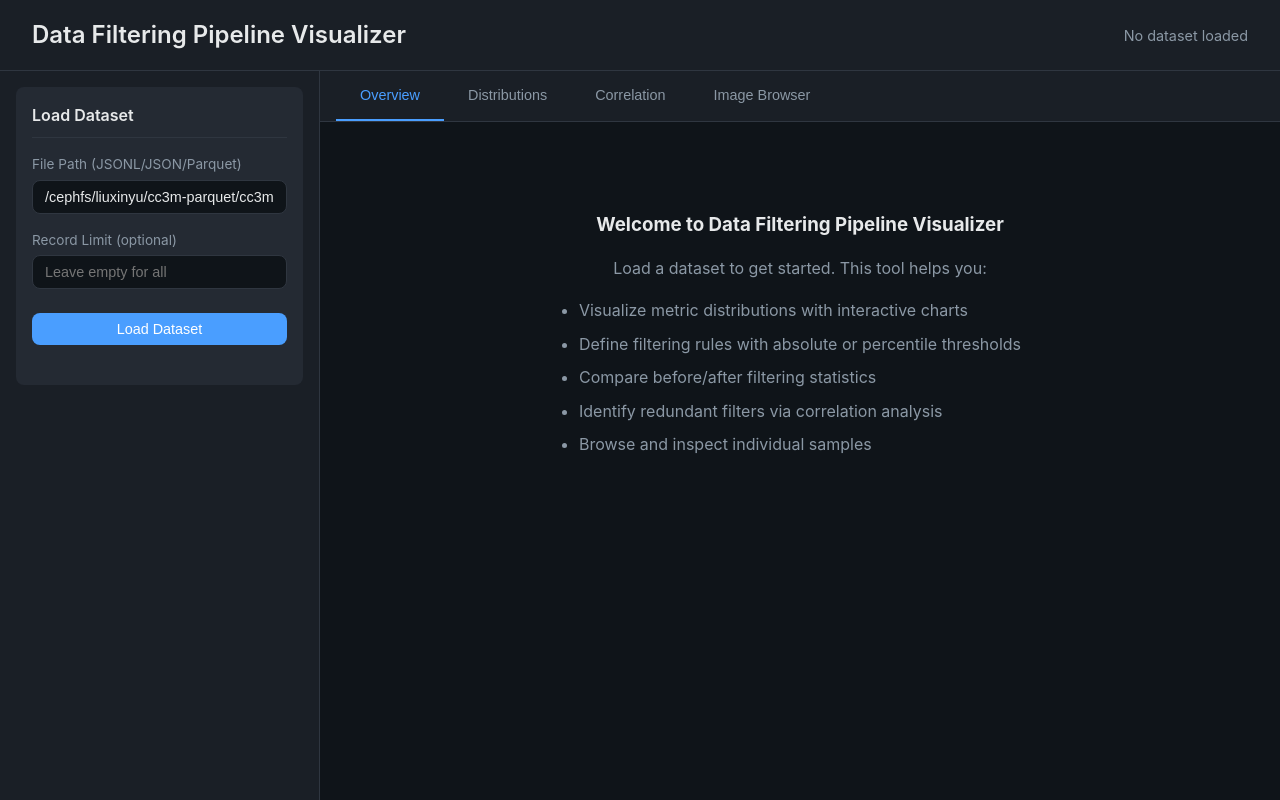
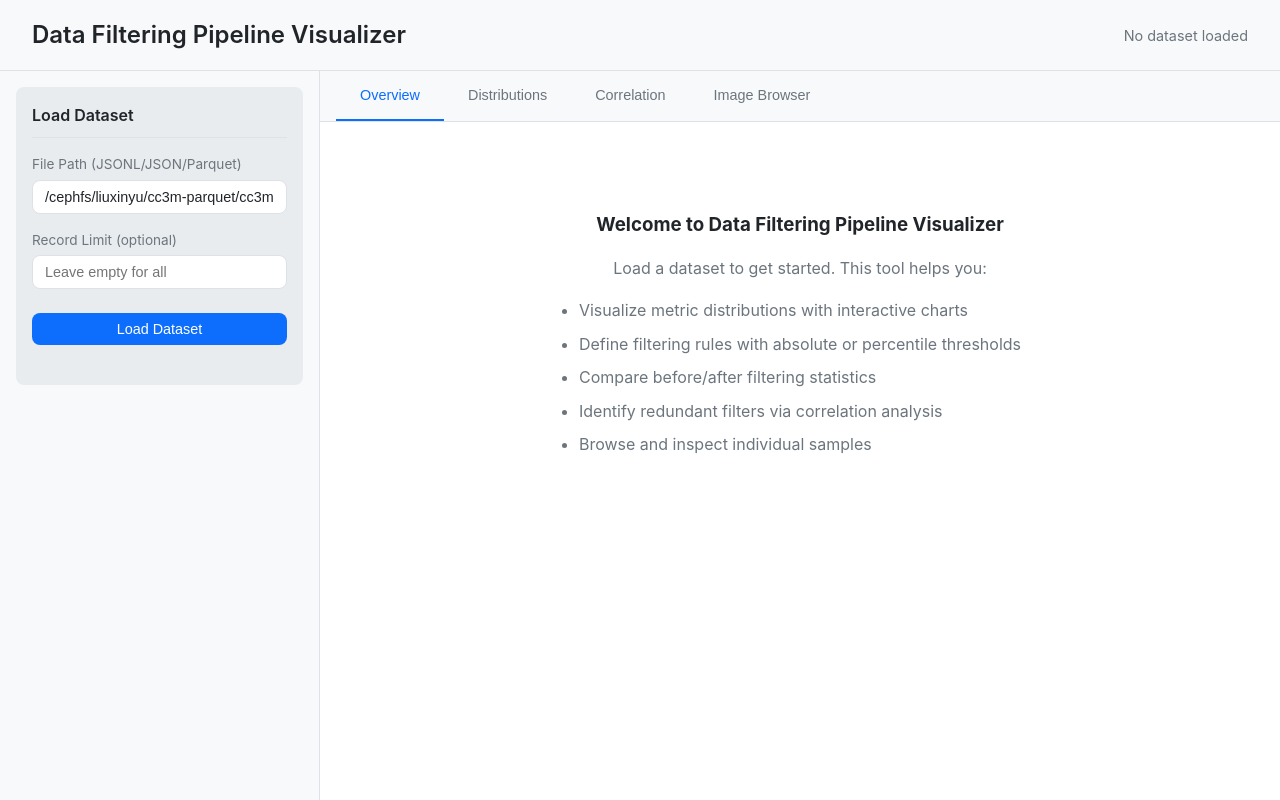
Before and after one commit to XinyuLiu1999/data-filtering-pipeline-visualizer, a Flask app: page / in a window 1280 px wide. Run offline with Flask 2, Linux system fonts and the light colour scheme; some libraries are stand-ins or nearby versions.

Commit message:
update display

```diff
--- a/static/css/styles.css
+++ b/static/css/styles.css
@@ -1,16 +1,16 @@
 /* CSS Variables for theming */
 :root {
-    --bg-primary: #0f1419;
-    --bg-secondary: #1a1f26;
-    --bg-tertiary: #242a33;
-    --text-primary: #e7e9ea;
-    --text-secondary: #8b98a5;
-    --accent-primary: #4a9eff;
-    --accent-secondary: #22c55e;
-    --accent-warning: #f59e0b;
-    --accent-danger: #ef4444;
-    --border-color: #2f3640;
-    --shadow: 0 4px 6px rgba(0, 0, 0, 0.3);
+    --bg-primary: #ffffff;
+    --bg-secondary: #f8f9fa;
+    --bg-tertiary: #e9ecef;
+    --text-primary: #212529;
+    --text-secondary: #6c757d;
+    --accent-primary: #0d6efd;
+    --accent-secondary: #198754;
+    --accent-warning: #fd7e14;
+    --accent-danger: #dc3545;
+    --border-color: #dee2e6;
+    --shadow: 0 4px 6px rgba(0, 0, 0, 0.1);
     --radius: 8px;
 }
 
```
Also changed, not shown: README.md.
